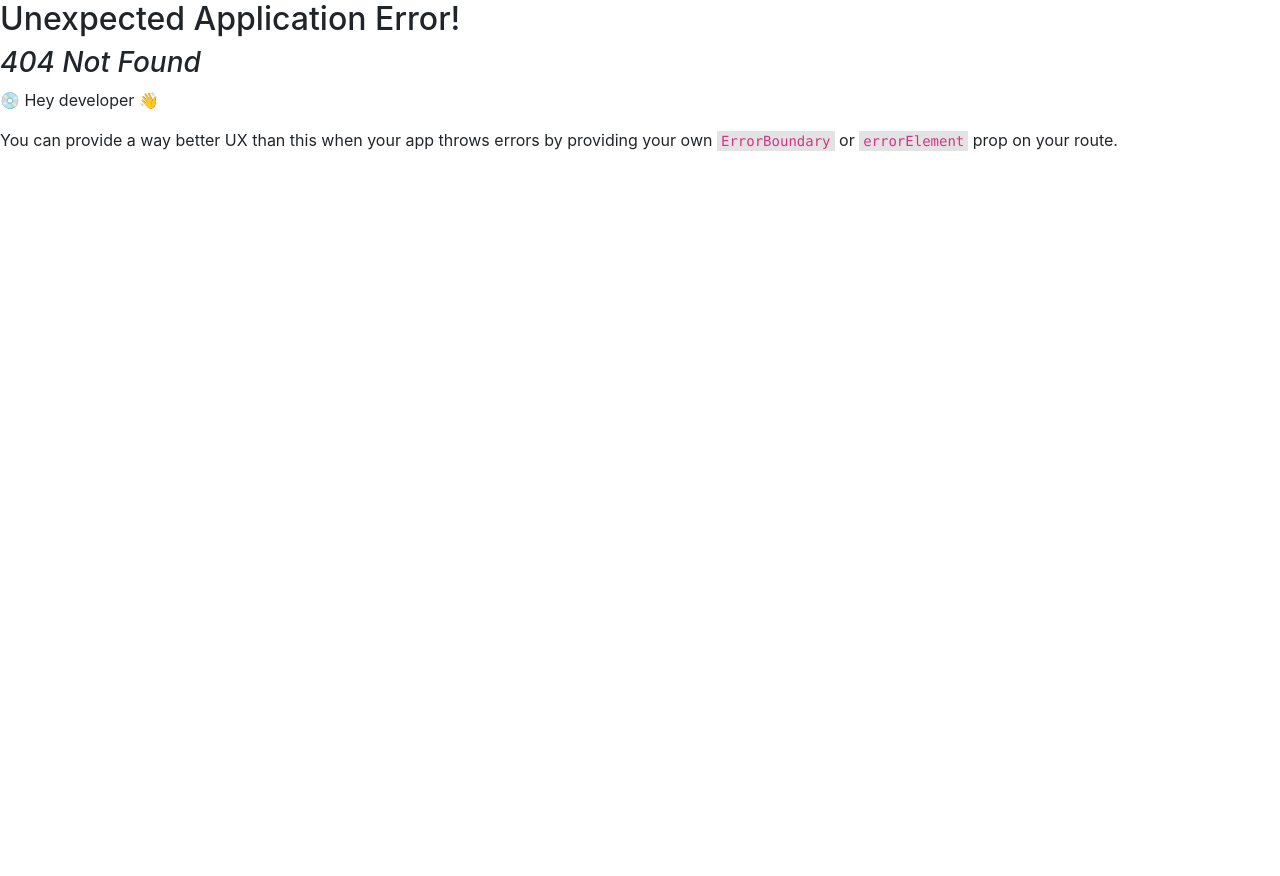
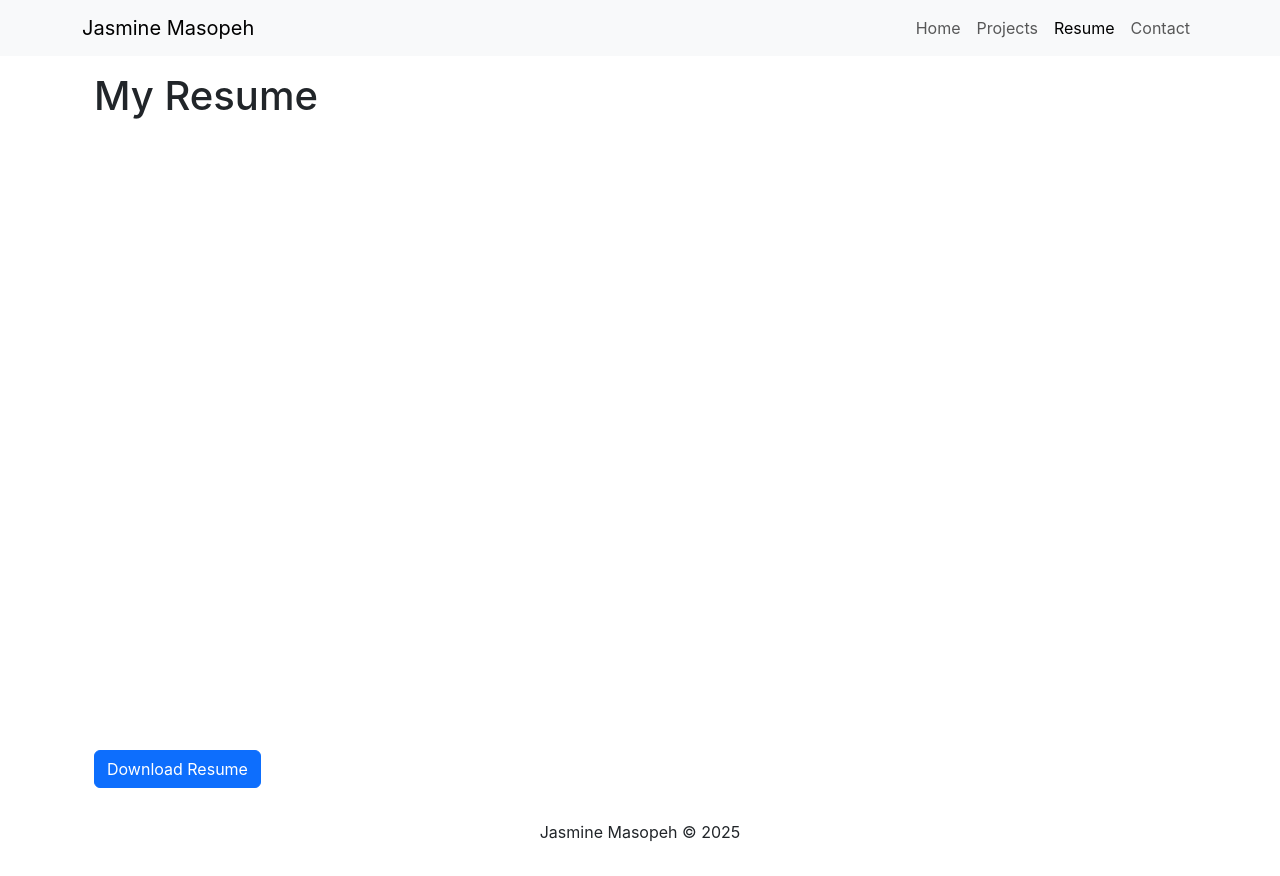
Before and after one commit to akelpie/portfolio-website, a React (Create React App) app in the folder frontend/: page /resume in a window 1280 px wide. Before the commit this address had no page. Before the commit the page ends 800 px from the top, so only its background shows below. Built offline with nearby package versions, Linux system fonts and the light colour scheme.

Commit message:
Added resume, updated project list

```diff
--- a/frontend/src/components/Header.jsx
+++ b/frontend/src/components/Header.jsx
@@ -20,6 +20,9 @@ const Header = () => {
               <LinkContainer to="/projects">
                 <Nav.Link>Projects</Nav.Link>
               </LinkContainer>
+              <LinkContainer to="/resume">
+                <Nav.Link>Resume</Nav.Link>
+              </LinkContainer>
               <LinkContainer to="/contact">
                 <Nav.Link>Contact</Nav.Link>
               </LinkContainer>
--- a/frontend/src/components/Project.jsx
+++ b/frontend/src/components/Project.jsx
@@ -1,19 +1,39 @@
-import { Card } from "react-bootstrap";
+import { Card, Button } from "react-bootstrap";
 
 const Project = ({ project }) => {
   return (
     <Card className="my-3 p-3 rounded">
-      <a href={`/project/${project._id}`}>
+      <a href={project.demo} target="_blank" rel="noopener noreferrer">
         <Card.Img src={project.image} variant="top" />
       </a>
 
       <Card.Body>
-        <a href={`/project/${project._id}`}>
+        <a href={project.demo} target="_blank" rel="noopener noreferrer">
           <Card.Title as="div">
             <strong>{project.name}</strong>
           </Card.Title>
         </a>
         <Card.Text as="div">{project.description}</Card.Text>
+        <Card.Text as="div">
+          <strong>Technologies:</strong> {project.technologies}
+        </Card.Text>
+        <Button
+          variant="primary"
+          href={project.github}
+          target="_blank"
+          rel="noopener noreferrer"
+        >
+          GitHub
+        </Button>
+        <Button
+          variant="secondary"
+          href={project.demo}
+          target="_blank"
+          rel="noopener noreferrer"
+          className="ms-2"
+        >
+          Demo
+        </Button>
       </Card.Body>
     </Card>
   );
--- a/frontend/src/index.js
+++ b/frontend/src/index.js
@@ -13,6 +13,7 @@ import reportWebVitals from "./reportWebVitals";
 import HomeScreen from "./screens/HomeScreen";
 import ProjectScreen from "./screens/ProjectScreen";
 import ContactScreen from "./screens/ContactScreen";
+import ResumeScreen from "./screens/ResumeScreen";
 
 const router = createBrowserRouter(
   createRoutesFromElements(
@@ -20,6 +21,7 @@ const router = createBrowserRouter(
       <Route index={true} path="/" element={<HomeScreen />} />
       <Route path="/projects" element={<ProjectScreen />} />
       <Route path="/contact" element={<ContactScreen />} />
+      <Route path="/resume" element={<ResumeScreen />} />
     </Route>
   )
 );
--- a/frontend/src/projects.js
+++ b/frontend/src/projects.js
@@ -1,10 +1,11 @@
 const projects = [
   {
     _id: "1",
-    name: "MERN Ecommerce",
+    name: "Hogwarts Express Trolley Menu",
     description: "Ecommerce website built using MERN stack",
     category: "Full Stack",
-    technologies: ["React", "Node.js", "Express", "MongoDB"],
+		technologies: ["C++"],
+	 github: "https://github.com/akelpie/cop-3014-programming-1",
     demo: "https://mern-ecommerce-website.herokuapp.com/",
   },
   {
--- /dev/null
+++ b/frontend/src/screens/ResumeScreen.jsx
@@ -0,0 +1,23 @@
+import React from "react";
+import { Container, Button } from "react-bootstrap";
+
+const ResumeScreen = () => {
+  return (
+    <Container>
+      <h1>My Resume</h1>
+      <iframe
+        src="pdfs/resume.pdf"
+        width="100%"
+        height="600px"
+        title="Resume"
+      ></iframe>
+      <div className="mt-3">
+        <Button variant="primary" href="/resume.pdf" download>
+          Download Resume
+        </Button>
+      </div>
+    </Container>
+  );
+};
+
+export default ResumeScreen;
```
Also changed, not shown: 1 other file (tests, documents, lock files or other folders).
